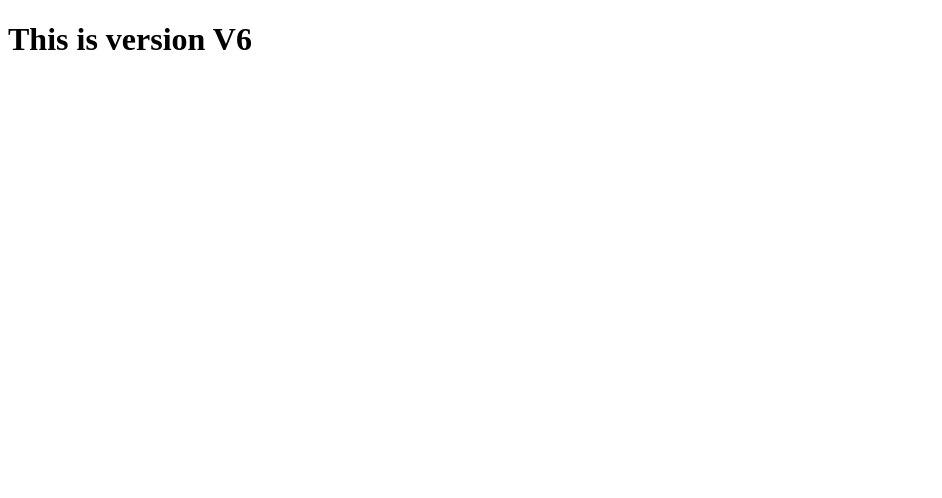
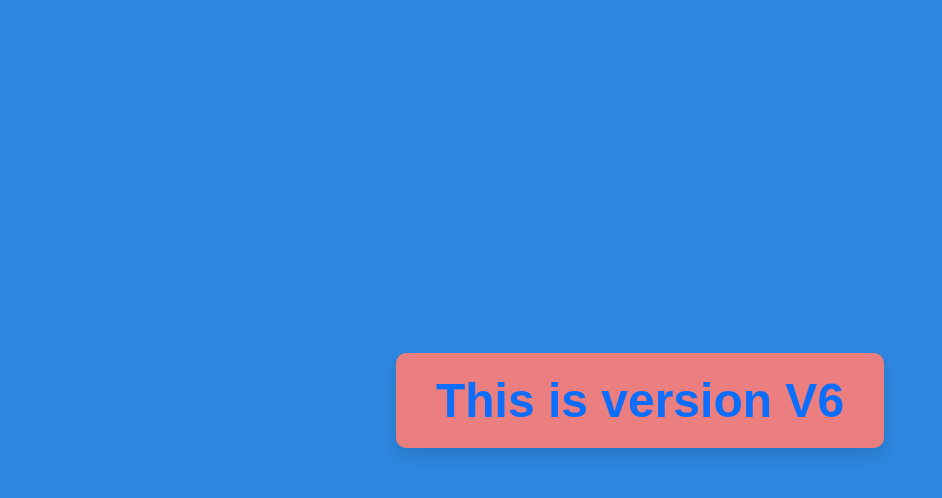
Before and after one commit to ayushporwal2006/merepo, a plain HTML site: page Index.html in a window 1280 px wide. Shown: the whole page, without its empty margins (0-942 px from the left). Drawn offline with Linux system fonts and the light colour scheme.

Commit message:
Added design for website

```diff
--- a/Index.html
+++ b/Index.html
@@ -1,11 +1,13 @@
 <!DOCTYPE html>
 <html lang="en">
-<head>
-    <meta charset="UTF-8">
-    <meta name="viewport" content="width=device-width, initial-scale=1.0">
+  <head>
+    <meta charset="UTF-8" />
+    <meta name="viewport" content="width=device-width, initial-scale=1.0" />
     <title>Document</title>
-</head>
-<body>
+    <link rel="stylesheet" href="style.css" />
+    <title>Document</title>
+  </head>
+  <body>
     <h1>This is version V6</h1>
-</body>
+  </body>
 </html>
--- /dev/null
+++ b/style.css
@@ -0,0 +1,37 @@
+/* =========================
+   CSS FOR VERSION V6
+   ========================= */
+
+/* Reset */
+* {
+    margin: 0;
+    padding: 0;
+    box-sizing: border-box;
+}
+
+/* Page styling */
+body {
+    height: 100vh;
+    display: flex;
+    justify-content: center;
+    align-items: center;
+    background-color: #2e88e1;
+    font-family: Arial, Helvetica, sans-serif;
+}
+
+/* Heading */
+h1 {
+    color: #0d6efd;
+    font-size: 3rem;
+    padding: 20px 40px;
+    border-radius: 10px;
+    background-color: #eb7e7e;
+    box-shadow: 0 8px 20px rgba(0, 0, 0, 0.15);
+    transition: transform 0.3s ease, background-color 0.3s ease;
+}
+
+/* Hover effect */
+h1:hover {
+    transform: scale(1.05);
+    background-color: #e7f1ff;
+}
```
